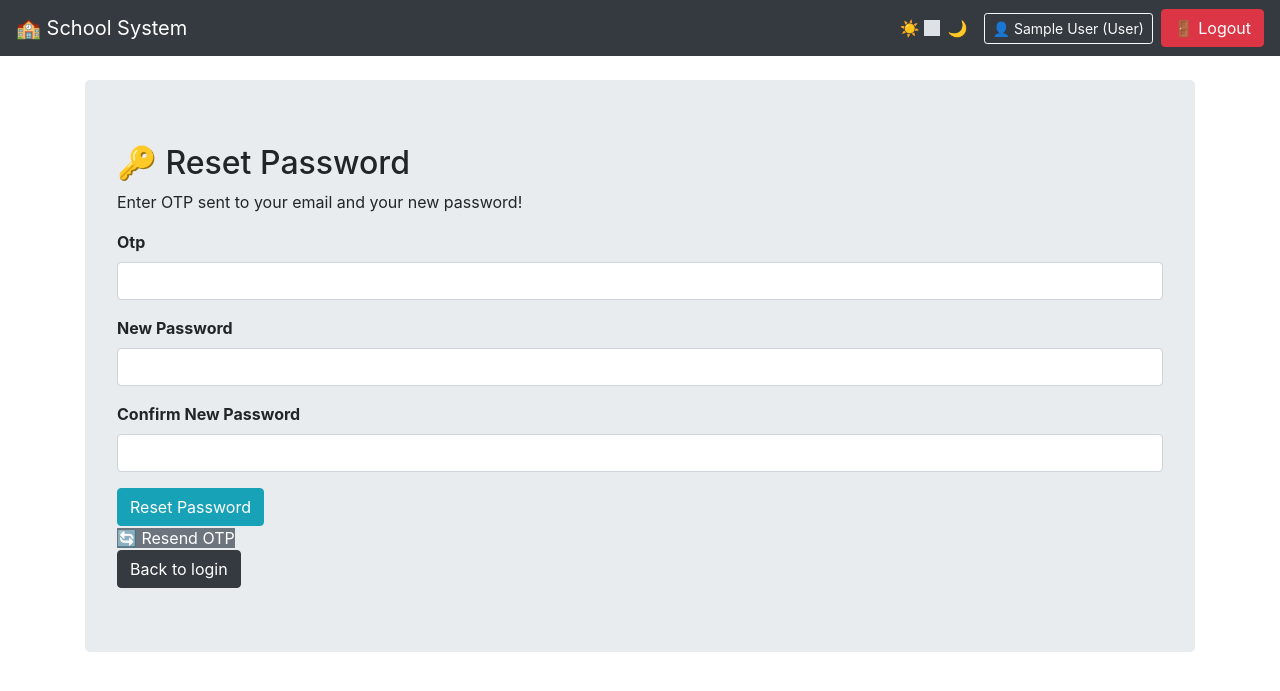
After one commit to Patel-Het06/Flaks-School-Management-System-, a Flask app: page /reset-password in a window 1280 px wide. The commit adds this page. Shown: the top 691 px of the page. Run offline with Flask 3, Linux system fonts and the light colour scheme; the visitor is signed in with stand-in values (Sample User, id 1); some libraries are stand-ins or nearby versions.

Commit message:
add forgot password

```diff
--- a/forms.py
+++ b/forms.py
@@ -33,3 +33,13 @@ class ChangePasswordForm(FlaskForm):
     new_password=PasswordField('New Password', validators=[DataRequired(),Length(min=4)])
     confirm_password=PasswordField('Confirm New Password', validators=[DataRequired(),EqualTo('new_password',message='Password must match')])
     submit=SubmitField('Change Password')
+
+class ForgotPasswordForm(FlaskForm):
+    email=StringField('Emain', validators=[DataRequired(), Email()])
+    submit=SubmitField('Verify otp')
+
+class ResetPassowrdForm(FlaskForm):
+    otp=StringField('Otp', validators=[DataRequired(), Length(min=6, max=6)])
+    new_password=PasswordField('New Password', validators=[DataRequired(),Length(min=4)])
+    confirm_password=PasswordField('Confirm New Password', validators=[DataRequired(),EqualTo('new_password',message='Password must match')])
+    submit=SubmitField('Reset Password')
--- a/routes/auth.py
+++ b/routes/auth.py
@@ -1,5 +1,5 @@
 from flask import Blueprint, flash, render_template, redirect, url_for, session
-from forms import RegistrationForm, LoginForm, OTPForm
+from forms import RegistrationForm, LoginForm, OTPForm, ForgotPasswordForm, ResetPassowrdForm
 from extensions import db, mail
 from models import User
 from werkzeug.security import generate_password_hash, check_password_hash
@@ -180,6 +180,95 @@ def login():
 
     return render_template('auth/login.html',form=form)
 
+@auth.route('/forgot-password',methods=['GET', 'POST'])
+def forgot_password():
+    form=ForgotPasswordForm()
+
+    if form.validate_on_submit():
+        user=User.query.filter_by(email=form.email.data).first()
+
+        if not user:
+            flash('Email not found!', 'danger')
+            return redirect(url_for('auth.forgot_password'))
+
+        otp=generate_otp()
+        user.otp = otp
+        user.otp_created_at= datetime.utcnow()
+        db.session.commit()
+
+        send_otp_email(form.email.data, otp)
+        session['reset_email']= form.email.data
+
+        flash('OTP sent to your email!', 'success')
+        return redirect(url_for('auth.reset_password'))
+
+    return render_template('auth/forgot_password.html', form=form)
+
+@auth.route('/reset-password', methods=['GET', 'POST'])
+def reset_password():
+    form=ResetPassowrdForm()
+    email=session.get('reset_email')
+
+    if not email:
+        flash('Session expired!', 'danger')
+        return redirect(url_for('auth.forgot_password'))
+
+    if form.validate_on_submit():
+        user=User.query.filter_by(email=email).first()
+
+        if not user:
+            flash('User not found!', 'danger')
+            return redirect(url_for('auth.forgot_password'))
+
+        otp_age=datetime.utcnow()- user.otp_created_at
+        if otp_age> timedelta(minutes=5):
+            flash('OTP expired! Try again.', 'danger')
+            return redirect(url_for('auth.forgot_password'))
+
+        if form.otp.data != user.otp:
+            flash('Wrong OTP!', 'danger')
+            return redirect(url_for('auth.reset_password'))
+
+        user.password= generate_password_hash(form.new_password.data)
+        user.otp= None
+        user.otp_created_at=None
+        db.session.commit()
+
+        session.pop('reset_email', None)
+        flash('Password reset successfully please login!', 'success')
+        return redirect(url_for('auth.login'))
+    return render_template('auth/reset_password.html', form=form)
+
+
+
+# djbbjkvmhbnbs
+
+@auth.route('/resend-otp-for-reset-password')
+def resend_otp_for_reset_password():
+    email = session.get('reset_email')
+
+    if not email:
+        flash('Session expired! Please enter email again.', 'danger')
+        return redirect(url_for('auth.forgot_password'))
+
+    user = User.query.filter_by(email=email).first()
+
+    if not user:
+        flash('User not found!', 'danger')
+        return redirect(url_for('auth.forgot_password'))
+
+    otp=generate_otp()
+    user.otp= otp
+    user.otp_created_at=datetime.utcnow()
+    db.session.commit()
+
+    send_otp_email(email, otp)
+
+    flash('New OTP sent to your email!', 'info')
+    return redirect(url_for('auth.reset_password'))
+
+
+
 @auth.route('/logout')
 @login_required
 def logout():
--- a/templates/auth/login.html
+++ b/templates/auth/login.html
@@ -29,6 +29,8 @@
             {{form.remember.label}}
         </div>
 
+        <a href="{{url_for('auth.forgot_password')}}" class="btn btn-info">🔑 Forgot Password?</a>
+
         {{form.submit(class="btn btn-primary")}}
         <a href="{{url_for('auth.register')}}" class="btn btn-success">Don't have account? Register</a>
     </form>
--- /dev/null
+++ b/templates/auth/reset_password.html
@@ -0,0 +1,42 @@
+{% extends "base.html" %}
+
+{% block content %}
+<div class="jumbotron">
+    <h2>🔑 Reset Password</h2>
+    <p>Enter OTP sent to your email and your new password!</p>
+
+    <form method="POST" action="{{ url_for('auth.reset_password') }}">
+        {{ form.hidden_tag() }}
+
+        <div class="form-group">
+            {{form.otp.label(class='font-weight-bold')}}
+            {{form.otp(class='form-control w-50", placeholder="Enter 6 digit OTP...')}}
+            {% for error in form.otp.errors%}
+                <span style="color: red;">{{ error }}</span>
+            {% endfor %}
+        </div>
+
+        <div class="form-group">
+            {{form.new_password.label(class='font-weight-bold')}}
+            {{form.new_password(class='form-control w-50", placeholder="Enter new password...')}}
+            {% for error in form.new_password.errors%}
+                <span style="color: red;">{{ error }}</span>
+            {% endfor %}
+        </div>
+
+        <div class="form-group">
+            {{form.confirm_password.label(class='font-weight-bold')}}
+            {{form.confirm_password(class='form-control w-50", placeholder="Confirm new password...')}}
+            {% for error in form.confirm_password.errors%}
+                <span style="color: red;">{{ error }}</span>
+            {% endfor %}
+        </div>
+
+        {{form.submit(class='btn btn-info')}}
+        <br>
+        <a href="{{url_for('auth.resend_otp_for_reset_password')}}" class="'btn btn-secondary">🔄 Resend OTP</a>
+        <br>
+        <a href="{{url_for('auth.login')}}" class="btn btn-dark">Back to login</a>
+    </form>
+</div>
+{% endblock %}
```
Also changed, not shown: templates/auth/forgot_password.html (added, +23 -0 lines).
